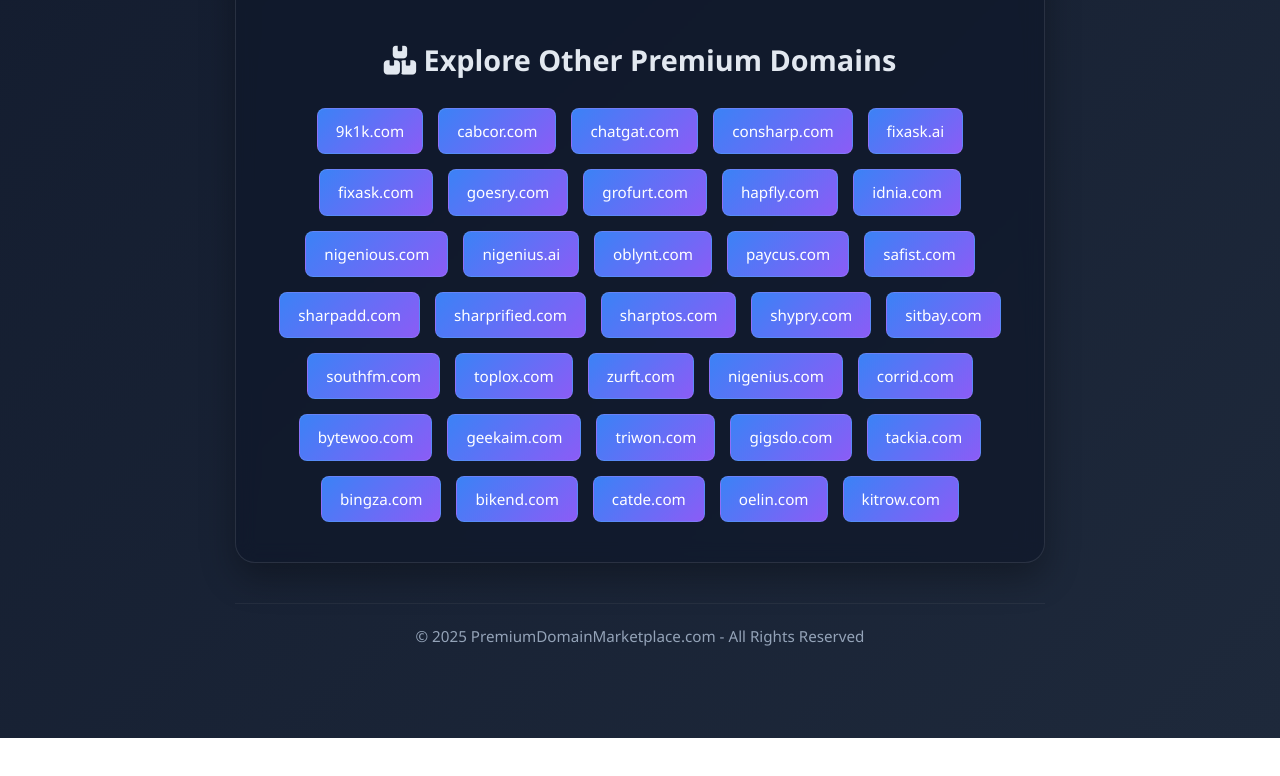
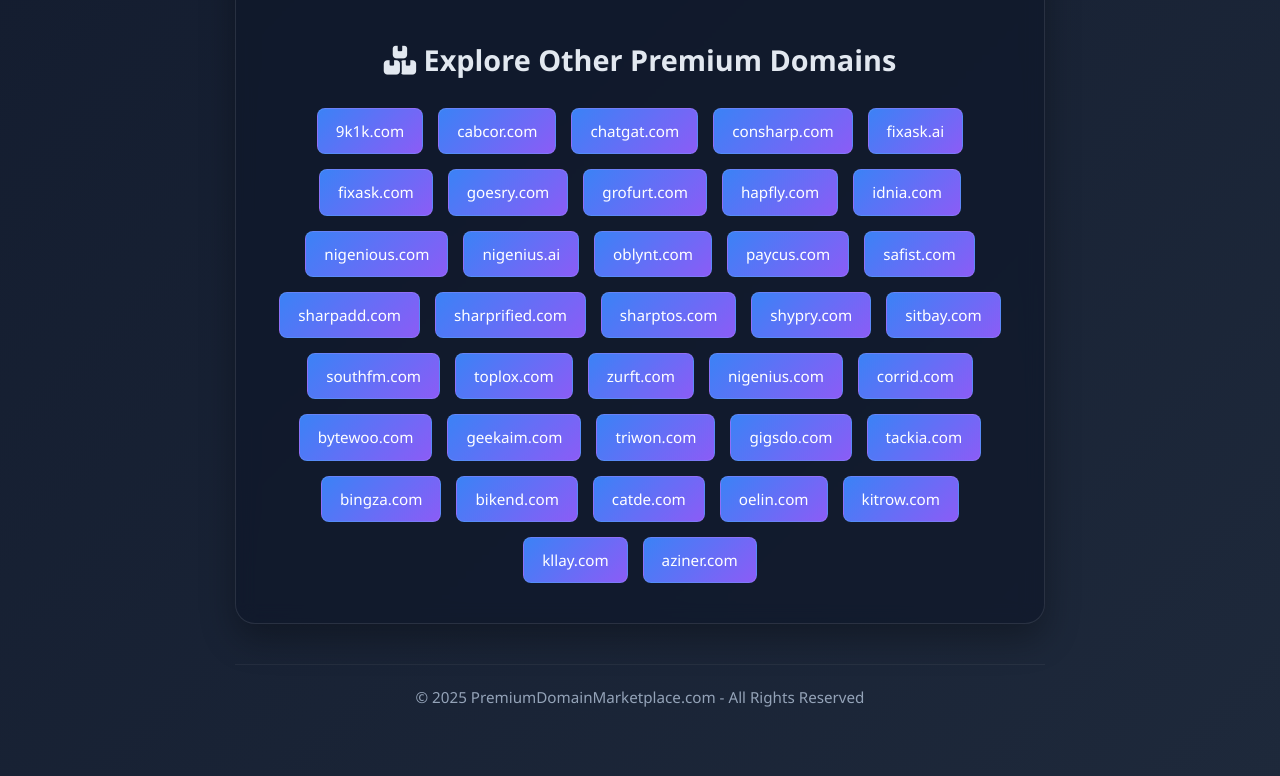
Before and after one commit to OLAOLEX/WISEOWL, a plain HTML site: page index.html in a window 1280 px wide. Shown: the part 1087-1863 px from the top of the page. Before the commit the page ends 1825 px from the top, so only its background shows below. Drawn offline with Linux system fonts and the light colour scheme.

Commit message:
Add new domains to the allDomains array

```diff
--- a/index.html
+++ b/index.html
@@ -95,7 +95,7 @@ const allDomains = [
   "9k1k.com","cabcor.com","chatgat.com","consharp.com","fixask.ai","fixask.com",
   "goesry.com","grofurt.com","hapfly.com","idnia.com","nigenious.com","nigenius.ai",
   "oblynt.com","paycus.com","safist.com","sharpadd.com","sharprified.com","sharptos.com",
-  "shypry.com","sitbay.com","southfm.com","toplox.com","zurft.com", "nigenius.com", "corrid.com", "bytewoo.com", "geekaim.com", "triwon.com", "gigsdo.com", "tackia.com", "bingza.com", "bikend.com", "catde.com", "oelin.com", "kitrow.com"
+  "shypry.com","sitbay.com","southfm.com","toplox.com","zurft.com", "nigenius.com", "corrid.com", "bytewoo.com", "geekaim.com", "triwon.com", "gigsdo.com", "tackia.com", "bingza.com", "bikend.com", "catde.com", "oelin.com", "kitrow.com", "kllay.com", "aziner.com"
 ];
 
 // Detect domain from query param
```
